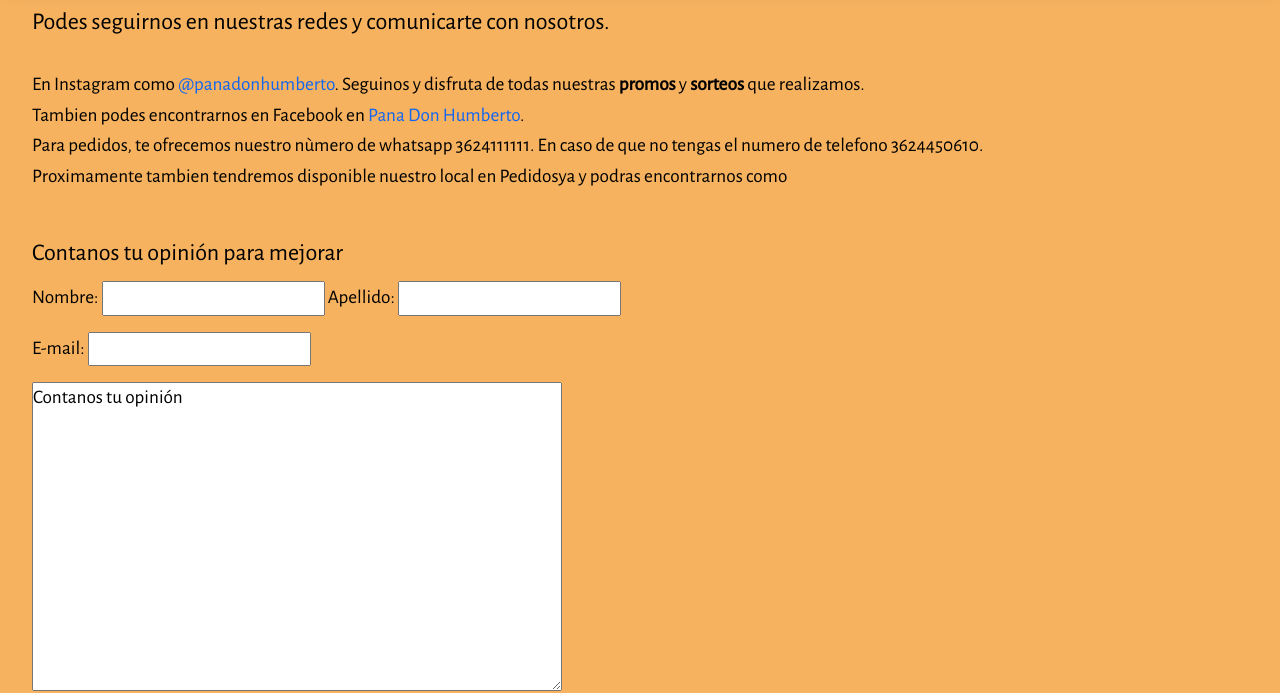
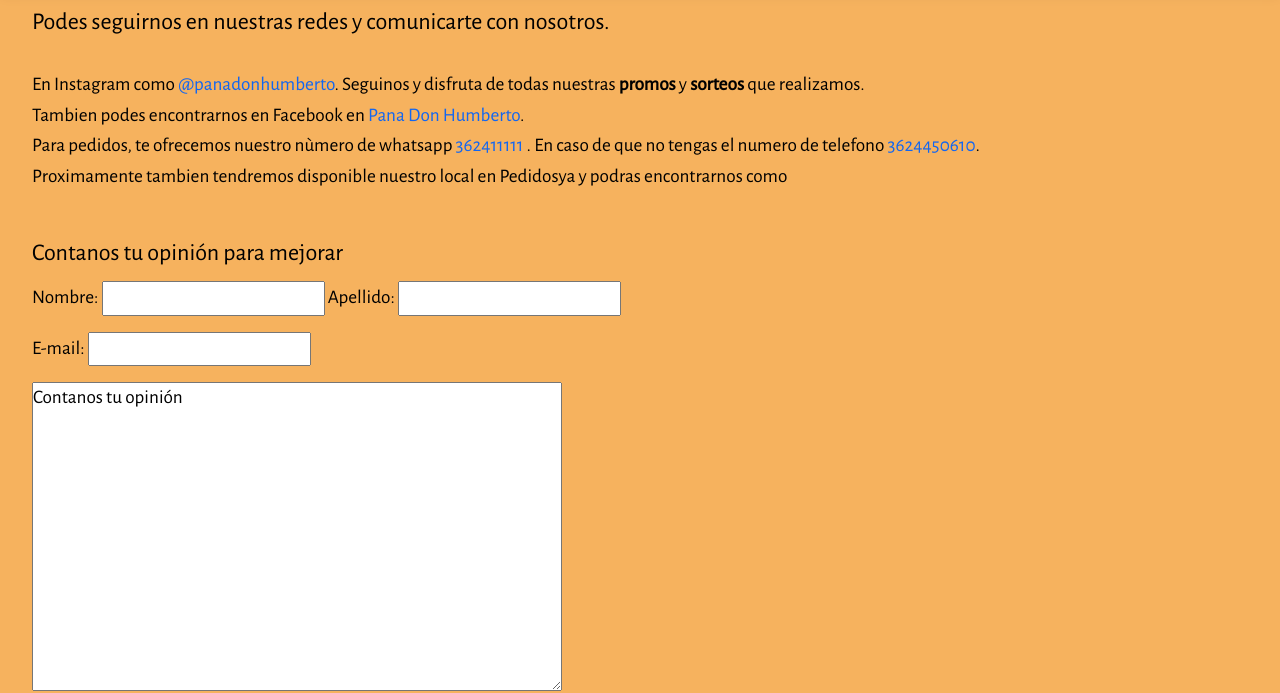
Before and after one commit to EnzoDurini/Trabajofinal, a website: page pages/contacto.html in a window 1280 px wide. Shown: the part 135-828 px from the top of the page. Drawn offline with nearby package versions, Linux system fonts and the light colour scheme.

Commit message:
agregando anclas a los telefonos

```diff
--- a/pages/contacto.html
+++ b/pages/contacto.html
@@ -80,8 +80,8 @@
       <br>
       Tambien podes encontrarnos en Facebook en <a href="https://www.facebook.com/">Pana Don Humberto</a>.
       <br>
-      Para pedidos, te ofrecemos nuestro nùmero de whatsapp 3624111111.
-      En caso de que no tengas el numero de telefono 3624450610.
+      Para pedidos, te ofrecemos nuestro nùmero de whatsapp <a href="tel:3624111111">362411111</a> .
+      En caso de que no tengas el numero de telefono <a href="tel:3624450610">3624450610</a>.
       <br>
       Proximamente tambien tendremos disponible nuestro local en Pedidosya y podras encontrarnos como
       <!-- Nombre de como se llama en pedidosya el local -->
```
